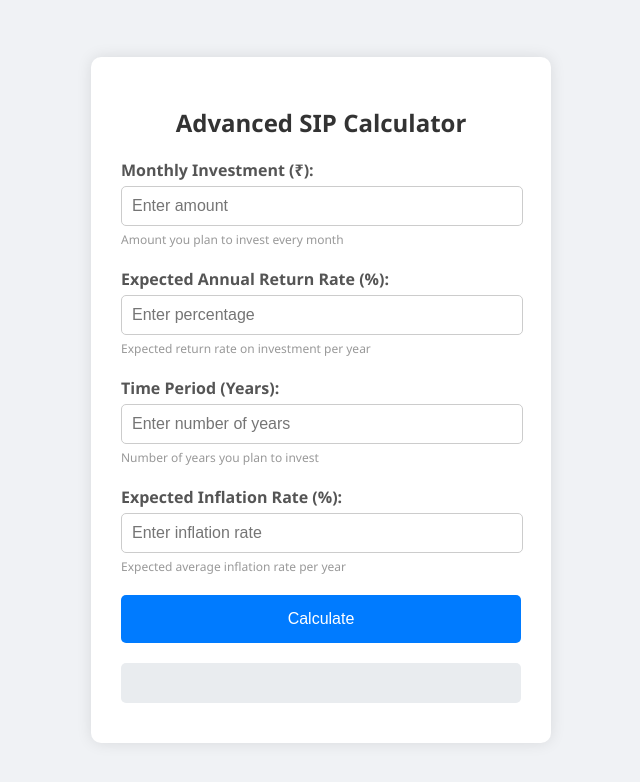
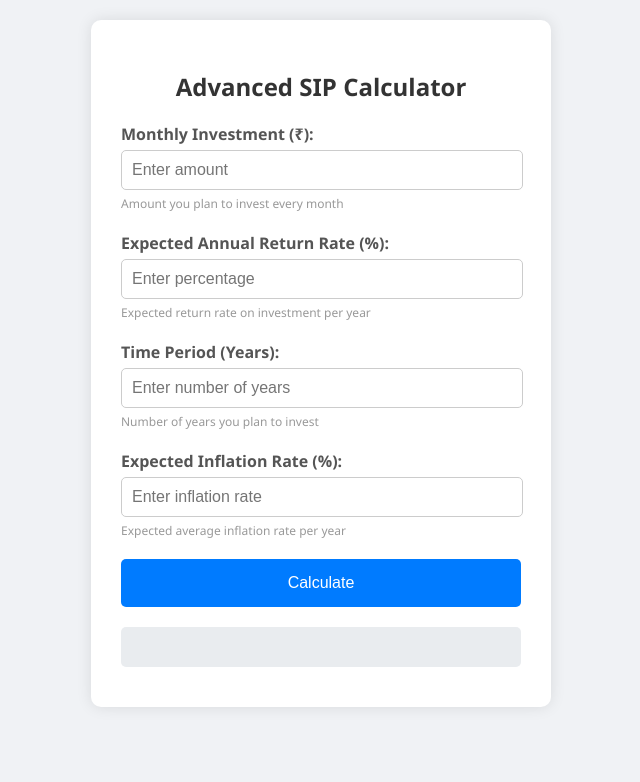
Before and after one commit to Amankr007-cmd/SIP-Calculator, a plain HTML site: page index.html in a window 1280 px wide. Shown: the whole page, without its empty margins (319-959 px from the left). Drawn offline with Linux system fonts and the light colour scheme.

Commit message:
Update index.html

```diff
--- a/index.html
+++ b/index.html
@@ -10,9 +10,11 @@
             background-color: #f0f2f5;
             display: flex;
             justify-content: center;
-            align-items: center;
+            align-items: flex-start;
             height: 100vh;
             margin: 0;
+            padding: 20px;
+            overflow-y: auto;
         }
         .container {
             background-color: #fff;
@@ -21,6 +23,7 @@
             box-shadow: 0 0 15px rgba(0, 0, 0, 0.1);
             max-width: 400px;
             width: 100%;
+            margin-bottom: 20px;
         }
         h2 {
             text-align: center;
```
